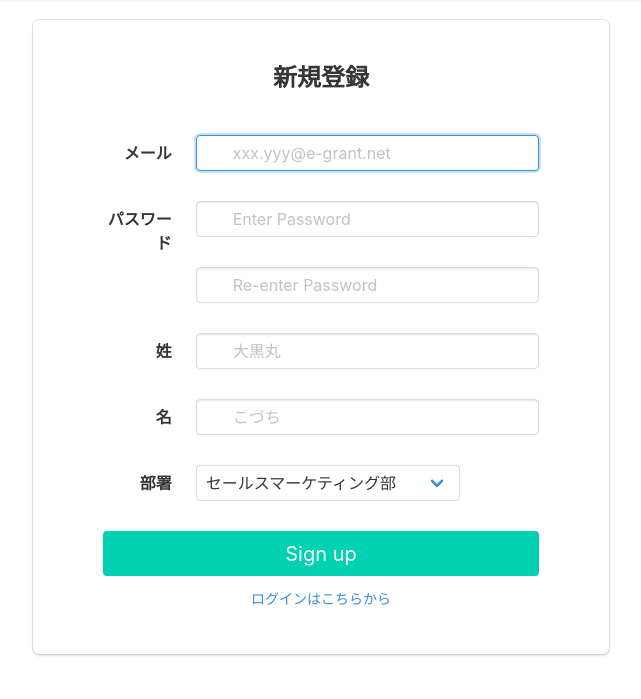
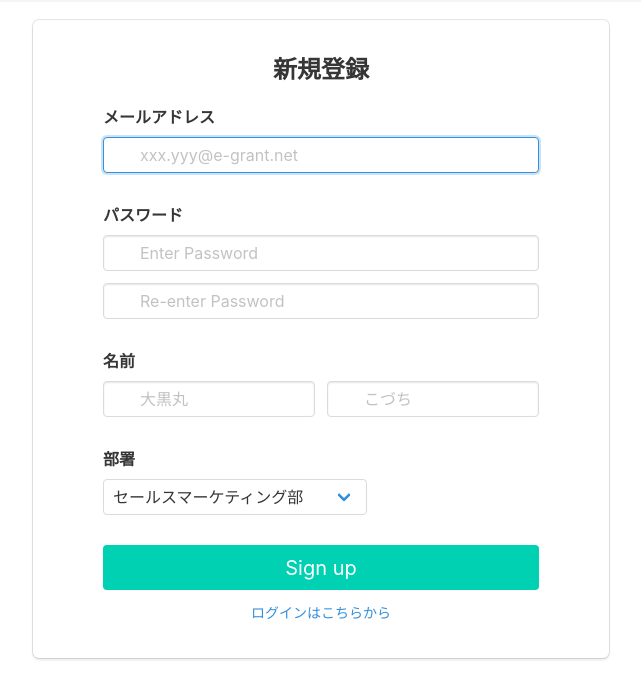
Before and after one commit to nagisa-ito/transporter, a Laravel app: page /register in a window 1280 px wide. Shown: the part 52-751 px from the top of the page, without its empty margins (319-960 px from the left). Run offline with Laravel 8, Linux system fonts and the light colour scheme; data comes from the database, SQL or seed files in the repository; parts of the project's set-up code (start-up, migrations or seed data) failed here and were passed over; some libraries are stand-ins or nearby versions; some web fonts are replaced.

Commit message:
TP-184 フォームデザイン修正

```diff
--- a/server/app/Http/Controllers/Auth/RegisterController.php
+++ b/server/app/Http/Controllers/Auth/RegisterController.php
@@ -83,6 +83,8 @@ class RegisterController extends Controller
     public function showRegistrationForm()
     {
         $departments = Department::all();
+        $departments = $departments->pluck('name', 'id');
+
         return view('auth.register', compact('departments'));
     }
 }
--- a/server/resources/views/auth/register.blade.php
+++ b/server/resources/views/auth/register.blade.php
@@ -1,20 +1,26 @@
 @extends('layouts.app')
 
 @section('title', 'register')
+
 @section('content')
-<div class="container">
-    <div class="column is-6 is-offset-3 box">
-        <div class="column mb-20 mt-20 text-center">
-            <h4 class="title is-4">{{ __('新規登録') }}</h4>
+<div class="container mb-30">
+    @if (session('status'))
+        <div class="notification is-primary">
+            <button class="delete"></button>
+            {{ session('status') }}
         </div>
+    @endif
 
-        {{ Form::open() }}
-            @csrf
+    {{ Form::open() }}
+        @csrf
+        <div class="column is-6 is-offset-3 box">
             <div class="column is-10 is-offset-1">
-                <div class="field is-horizontal mb-30">
-                    <div class="field-label is-normal">
-                        <label class="label">メール</label>
-                    </div>
+                <div class="column mb-10 text-center">
+                    <h4 class="title is-4">{{ __('新規登録') }}</h4>
+                </div>
+
+                <div class="field mb-30">
+                    <label class="label">メールアドレス</label>
                     <div class="field-body">
                         <div class="field">
                             <p class="control is-expanded has-icons-left">
@@ -30,10 +36,8 @@
                     </div>
                 </div>
 
-                <div class="field is-horizontal">
-                    <div class="field-label is-normal">
-                        <label class="label">パスワード</label>
-                    </div>
+                <div class="field">
+                    <label class="label">パスワード</label>
                     <div class="field-body">
                         <div class="field">
                             <p class="control is-expanded has-icons-left">
@@ -49,10 +53,7 @@
                     </div>
                 </div>
 
-                <div class="field is-horizontal mb-30">
-                    <div class="field-label is-normal">
-                        <!-- Left empty for spacing -->
-                    </div>
+                <div class="field mb-30">
                     <div class="field-body">
                         <div class="field">
                             <p class="control is-expanded has-icons-left">
@@ -64,10 +65,9 @@
                     </div>
                 </div>
 
-                <div class="field is-horizontal mb-30">
-                    <div class="field-label is-normal">
-                        <label class="label">姓</label>
-                    </div>
+                <label class="label">名前</label>
+                <div class="field mb-30 is-horizontal">
+
                     <div class="field-body">
                         <div class="field">
                             <p class="control is-expanded has-icons-left">
@@ -80,14 +80,6 @@
                                 @enderror
                             </p>
                         </div>
-                    </div>
-                </div>
-
-                <div class="field is-horizontal mb-30">
-                    <div class="field-label is-normal">
-                        <label class="label">名</label>
-                    </div>
-                    <div class="field-body">
                         <div class="field">
                             <p class="control is-expanded has-icons-left">
                                 <input id="first_name" type="text" class="input @error('name') is-danger @enderror"
@@ -102,18 +94,12 @@
                     </div>
                 </div>
 
-                <div class="field is-horizontal mb-30">
-                    <div class="field-label is-normal">
-                        <label class="label">部署</label>
-                    </div>
+                <div class="field mb-30">
+                    <label class="label">部署</label>
                     <div class="field-body">
                         <div class="field">
                             <div class="select">
-                                <select name="department_id">
-                                    @foreach ($departments as $department)
-                                        <option value="{{ $department['id'] }}">{{ $department['name'] }}</option>
-                                    @endforeach
-                                </select>
+                                {{ Form::select('department_id', $departments) }}
                             </div>
                         </div>
                     </div>
@@ -123,13 +109,13 @@
                     <button type="submit" class="button is-primary is-fullwidth is-medium">{{ __('Sign up') }}</button>
                 </div>
 
-                <div class="field text-center mb-20">
+                <div class="field text-center mb-10">
                     <a class="text-center" href="{{ route('login') }}">
                         <small>{{ __('ログインはこちらから') }}</small>
                     </a>
                 </div>
             </div>
-        {{ Form::close() }}
-    </div>
+        </div>
+    {{ Form::close() }}
 </div>
 @endsection
```
Also changed, not shown: server/app/Http/Controllers/UserController.php (+14 -11 lines), server/resources/views/auth/login.blade.php (+4 -8 lines), server/resources/views/users/edit.blade.php (+9 -28 lines).
